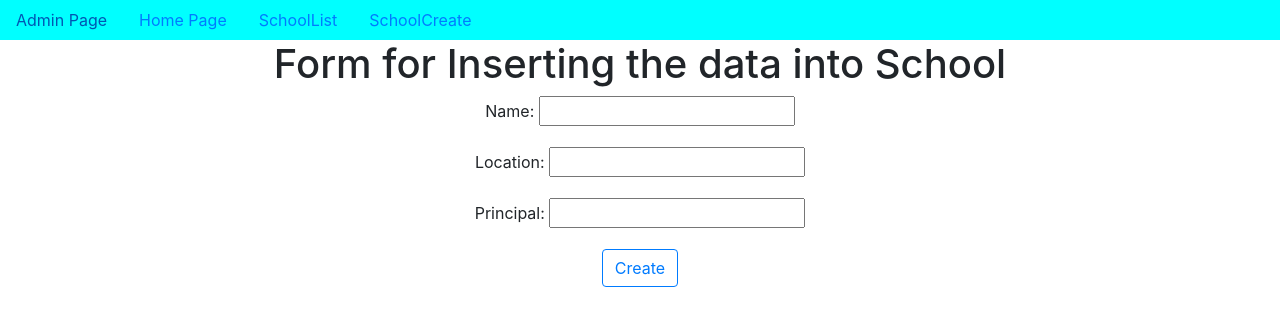
After one commit to dussaprasanna123/CBV_CURD-school_detail, a Django app: page /SchoolCreate/ in a window 1280 px wide. The commit adds this page. Shown: the top 326 px of the page. Run offline with Django 4.2, Linux system fonts and the light colour scheme.

Commit message:
first commit

```diff
--- a/app/views.py
+++ b/app/views.py
@@ -2,7 +2,7 @@ from django.shortcuts import render
 
 # Create your views here.
 from app.models import  *
-from django.views.generic import ListView,TemplateView,DetailView
+from django.views.generic import ListView,TemplateView,DetailView,CreateView,UpdateView,DeleteView
 
 class Home(TemplateView):
     template_name='app/home.html'
@@ -17,3 +17,11 @@ class SchoolList(ListView):
 class SchoolDetail(DetailView):
     model=School
     context_object_name='sc'
+
+class SchoolCreateview(CreateView):
+    model=School
+    fields='__all__'
+
+class SchoolUpdate(UpdateView):
+    model=School
+    fields='__all__'
--- a/project36/urls.py
+++ b/project36/urls.py
@@ -20,5 +20,9 @@ urlpatterns = [
     path('admin/', admin.site.urls),
     path('SchoolList/', SchoolList.as_view(),name='SchoolList'),
     path('home/',Home.as_view(),name='home'),
-    re_path('(?P<pk>\d+)',SchoolDetail.as_view(),name='detail'),
+    path('SchoolCreate/',SchoolCreateview.as_view(),name='SchoolCreate'),
+    re_path('^update/(>?P<pk\d+)',SchoolUpdate.as_view(),name='update'),
+
+
+    re_path('(?P<pk>\d+)/',SchoolDetail.as_view(),name='detail'),
 ]
--- a/templates/app/School_detail.html
+++ b/templates/app/School_detail.html
@@ -24,3 +24,5 @@
 
 
 {% endfor %}
+
+<a href="{% url 'update' pk=sc.pk %}" class="btn btn-danger">Upadte</a>
--- /dev/null
+++ b/templates/app/School_form.html
@@ -0,0 +1,26 @@
+{% extends 'app/dummy.html' %}
+
+{% block title %}
+    <title>Create Page</title>
+{% endblock %}
+
+
+{% block body_block %}
+
+{% if form.instance.pk %}
+    <h1>Update the Details</h1>
+{% else %}
+    <h1>Form for Inserting the data into School</h1>
+{% endif %}
+
+<form method="POST">
+    {% csrf_token %}
+        {{form.as_p}}
+
+{% if form.instance.pk %}
+    <input type="submit" value="Update" class="btn btn-outline-success">
+{% else %}
+    <input type="submit" value="Create" class="btn btn-outline-primary">
+{% endif %}
+</form>
+{% endblock %}
--- a/templates/app/dummy.html
+++ b/templates/app/dummy.html
@@ -17,6 +17,7 @@
     <a href="{% url 'admin:index' %}" class="nav-link">Admin Page</a>
     <a href="{% url 'home' %}" class="nav-link">Home Page</a>
     <a href="{% url 'SchoolList' %}" class="nav-link">SchoolList</a>
+    <a href="{% url 'SchoolCreate' %}" class="nav-link">SchoolCreate</a>
 </nav>
 {% block body_block %}
 
```
Also changed, not shown: templates/app/School_list.html (+14 -17 lines), db.sqlite3.
